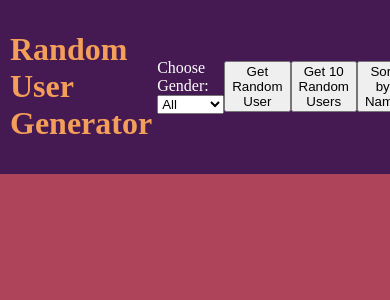
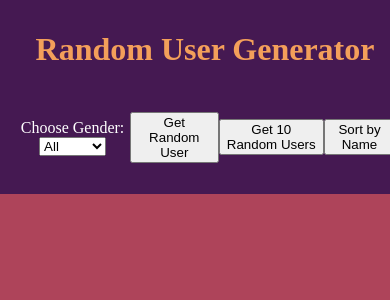
Before and after one commit to RampriyaKarthick/RandomUser, a React (Create React App) app: page / in a window 390 px wide. Shown: the top 300 px of the page. Built offline with nearby package versions, Linux system fonts and the light colour scheme.

Commit message:
media queries

```diff
--- a/src/App.css
+++ b/src/App.css
@@ -93,3 +93,29 @@ body{
   width: 100px;
   height: 100px;
 }
+
+@media only screen and (max-width: 768px) {
+  .nav-bar {
+    flex-direction: column;
+    align-items: center;
+    text-align: center;
+  }
+
+  .top {
+    align-items: center;
+  }
+
+
+}
+
+@media only screen and (max-width: 768px) {
+  .card {
+    width: 100%;
+  }
+}
+
+@media only screen and (max-width: 768px) {
+  .card-container {
+    margin-top: 300px;
+  }
+}
```
